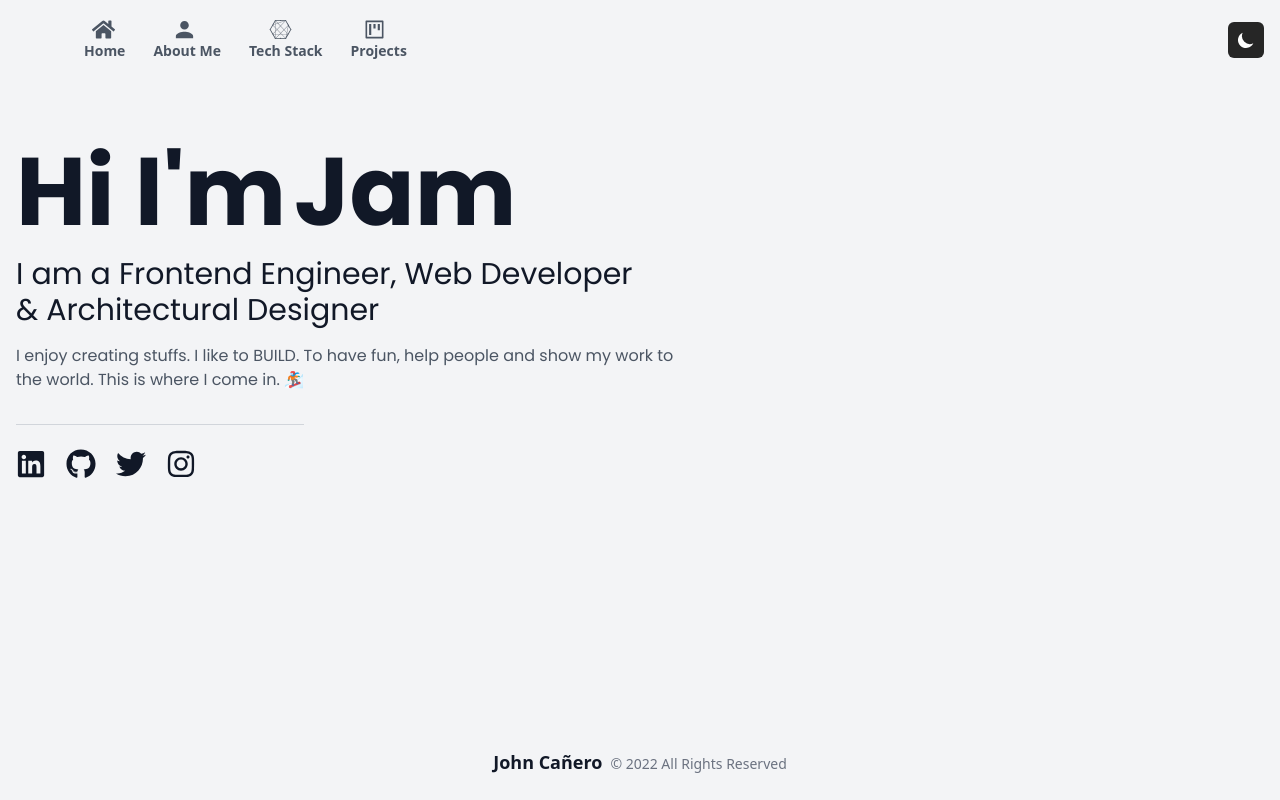
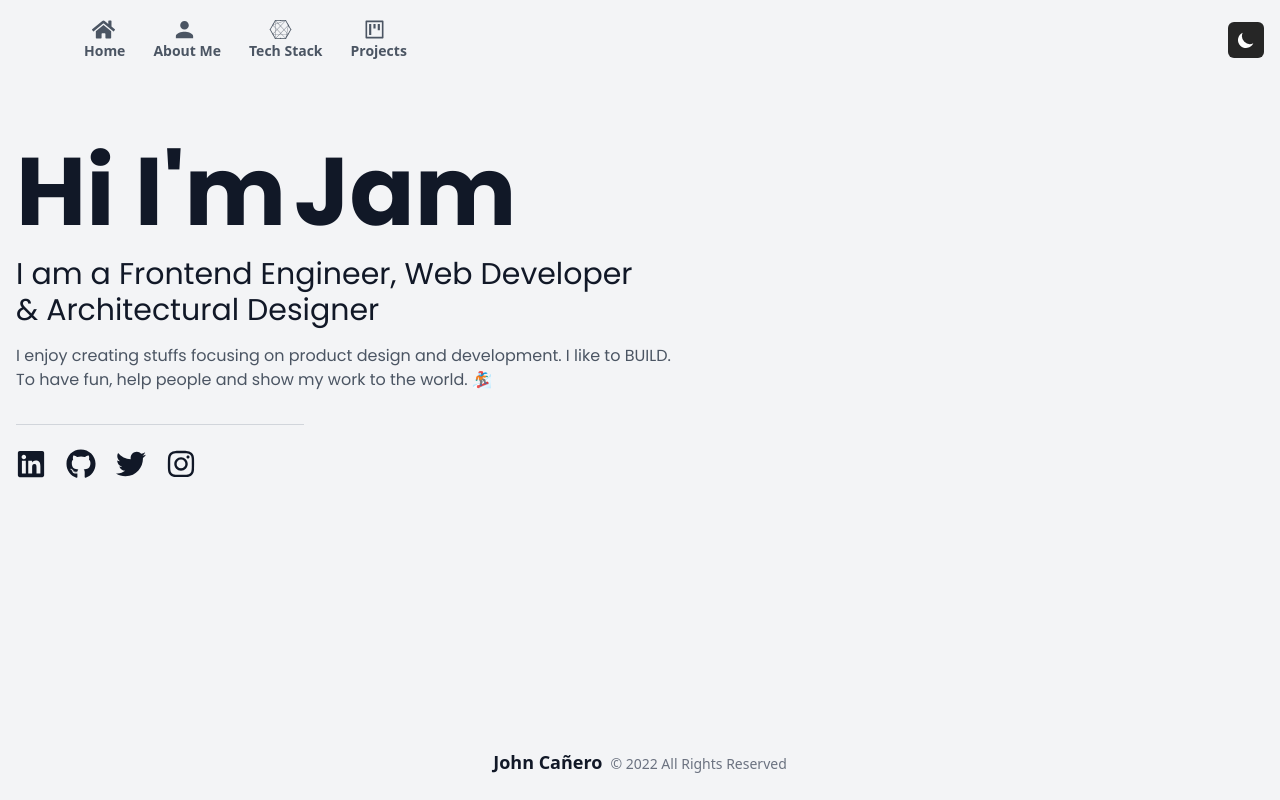
Before and after one commit to johncanero/johncanero-website, a Next.js app: page / in a window 1280 px wide. Built offline with nearby package versions, Linux system fonts and the light colour scheme.

Commit message:
Apply Annimation Rough Notation

```diff
--- a/package.json
+++ b/package.json
@@ -19,7 +19,8 @@
     "next-themes": "^0.2.1",
     "react": "18.2.0",
     "react-dom": "18.2.0",
-    "react-icons": "^4.6.0"
+    "react-icons": "^4.6.0",
+    "rough-notation": "^0.5.1"
   },
   "devDependencies": {
     "@types/jest": "^29.2.2",
--- a/sections/Hero.tsx
+++ b/sections/Hero.tsx
@@ -1,13 +1,39 @@
 /* eslint-disable react/no-unescaped-entities */
 import React from "react";
+import { useEffect, useRef } from "react";
 import Link from "next/link";
 // Icons
 import { FaLinkedin } from "@react-icons/all-files/fa/FaLinkedin";
 import { FaGithub } from "@react-icons/all-files/fa/FaGithub";
 import { FaInstagram } from "@react-icons/all-files/fa/FaInstagram";
 import { FaTwitter } from "@react-icons/all-files/fa/FaTwitter";
+// Annimation
+import { annotate, annotationGroup } from "rough-notation";
 
 const Hero = () => {
+  // const toBuild = useRef() as any;
+  // const toCreate = useRef() as any;
+
+  // useEffect(() => {
+  //   const a1 = annotate(toCreate.current, {
+  //     type: "underline",
+  //     brackets: ["top", "bottom"],
+  //     padding: 1,
+  //     color: "#858585",
+  //     strokeWidth: 1,
+  //   });
+
+  //   const ag = annotationGroup([a1]);
+
+  //   setTimeout(() => {
+  //     ag.show();
+  //   }, 1000);
+
+  //   return () => {
+  //     ag.hide();
+  //   };
+  // }, []);
+
   return (
     <div className="mt-16 font-Poppins lg:mr-96">
       <h1 className="sm:text-6xl text-center md:justify-start md:text-left md:text-7xl lg:text-8xl font-bold animate__animated animate__slideInLeft">
@@ -21,13 +47,16 @@ const Hero = () => {
         I am a <span className="highlight">Frontend Engineer</span>,{" "}
         <span className="highlight">Web Developer</span>
         <div className="flex justify-center md:justify-start">
-          <div className="mr-1 md:mr-2">&</div> <div className="highlight">Architectural Designer</div>
+          <div className="mr-1 md:mr-2">&</div>{" "}
+          <div className="highlight">Architectural Designer</div>
         </div>
       </h3>
 
       <p className="text-center mb-10 mx-6 md:mb-8 md:mx-0 sm:text-center md:text-left text-gray-600 dark:text-gray-500 md:mr-48">
-        I enjoy creating stuffs. I like to BUILD. To have fun, help people and
-        show my work to the world. This is where I come in. 🏂
+        I enjoy creating stuffs focusing on product design and development. I
+        like to BUILD. To have fun, help people and show my work to the world.
+        🏂
+        {/* This is where I come in.  */}
       </p>
       {/* Horizontal Line */}
       <div>
```
Also changed, not shown: 1 other file (tests, documents, lock files or other folders).
